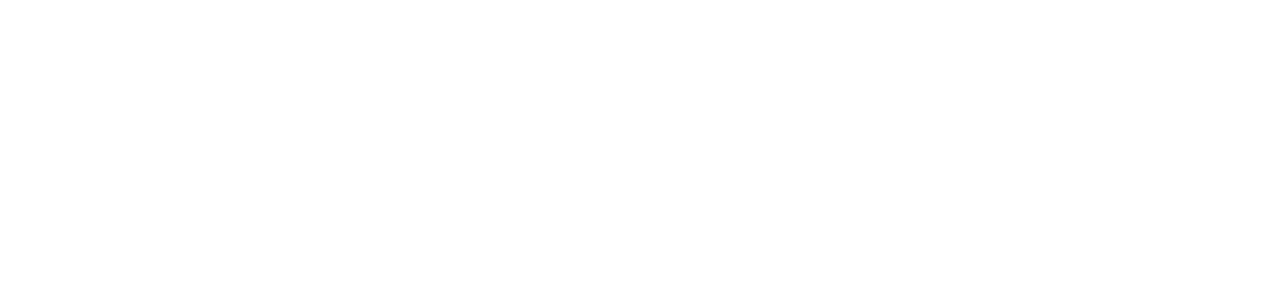
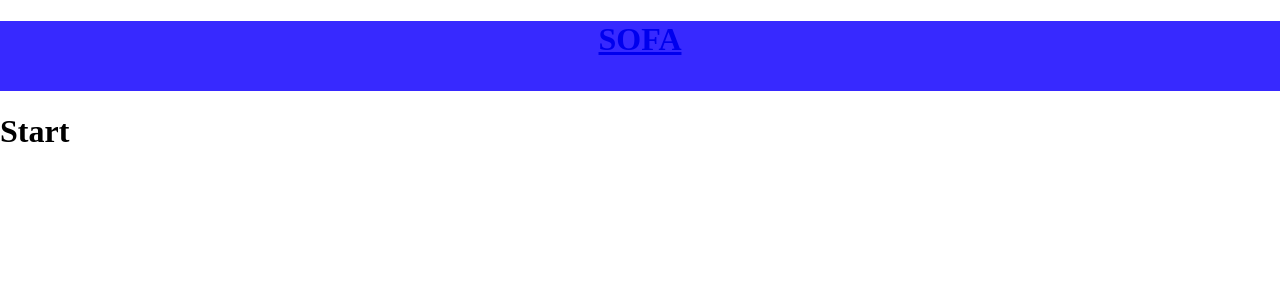
Before and after one commit to marincubela/sofascore-academy-homework, a React (Create React App) app in the folder Projekt/sofa/: page / in a window 1280 px wide. Shown: the top 300 px of the page. Built offline with nearby package versions, Linux system fonts and the light colour scheme.

Commit message:
Add prototype for css

```diff
--- /dev/null
+++ b/Projekt/sofa/src/App.css
@@ -0,0 +1,12 @@
+body {
+    margin: 0px;
+}
+
+.header {
+    margin: auto;
+    background-color: rgb(55, 41, 255);
+    color: white;
+    height: 70px;
+    text-align: center;
+
+}
--- a/Projekt/sofa/src/App.js
+++ b/Projekt/sofa/src/App.js
@@ -1,8 +1,28 @@
+import { BrowserRouter, Switch, Route } from "react-router-dom";
+import { Header } from "./modules/layout/Header";
+
 function App() {
   return (
-    <div className="App">
-      <header></header>
-    </div>
+    <BrowserRouter>
+      <Header></Header>
+      <Switch>
+        <Route exact path="/">
+          <h1>Start</h1>
+        </Route>
+        <Route path="/uno">
+          <h1>uno</h1>
+        </Route>
+        <Route path="/duo">
+          <h1>duo</h1>
+        </Route>
+        <Route path="/tre">
+          <h1>tre</h1>
+        </Route>
+        <Route path="*">
+          <h1>404 - page not found</h1>
+        </Route>
+      </Switch>
+    </BrowserRouter>
   );
 }
 
```
